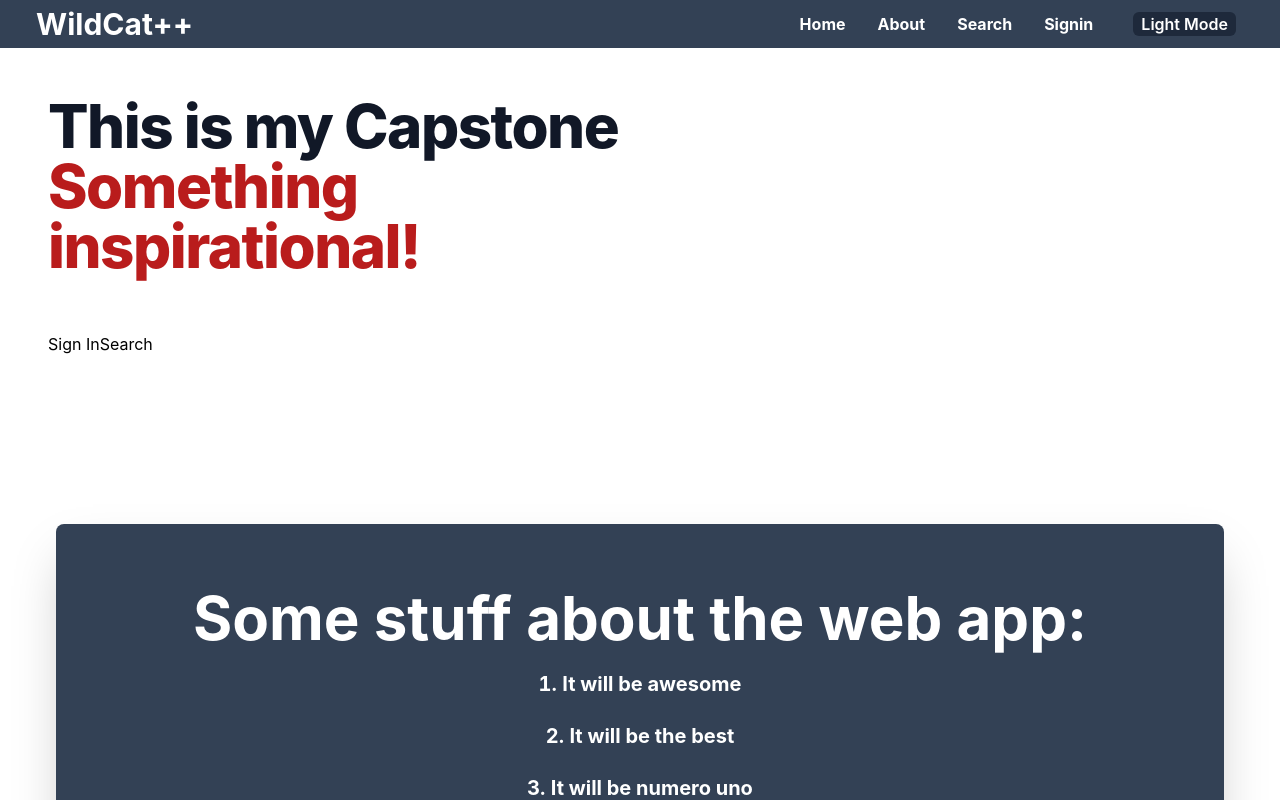
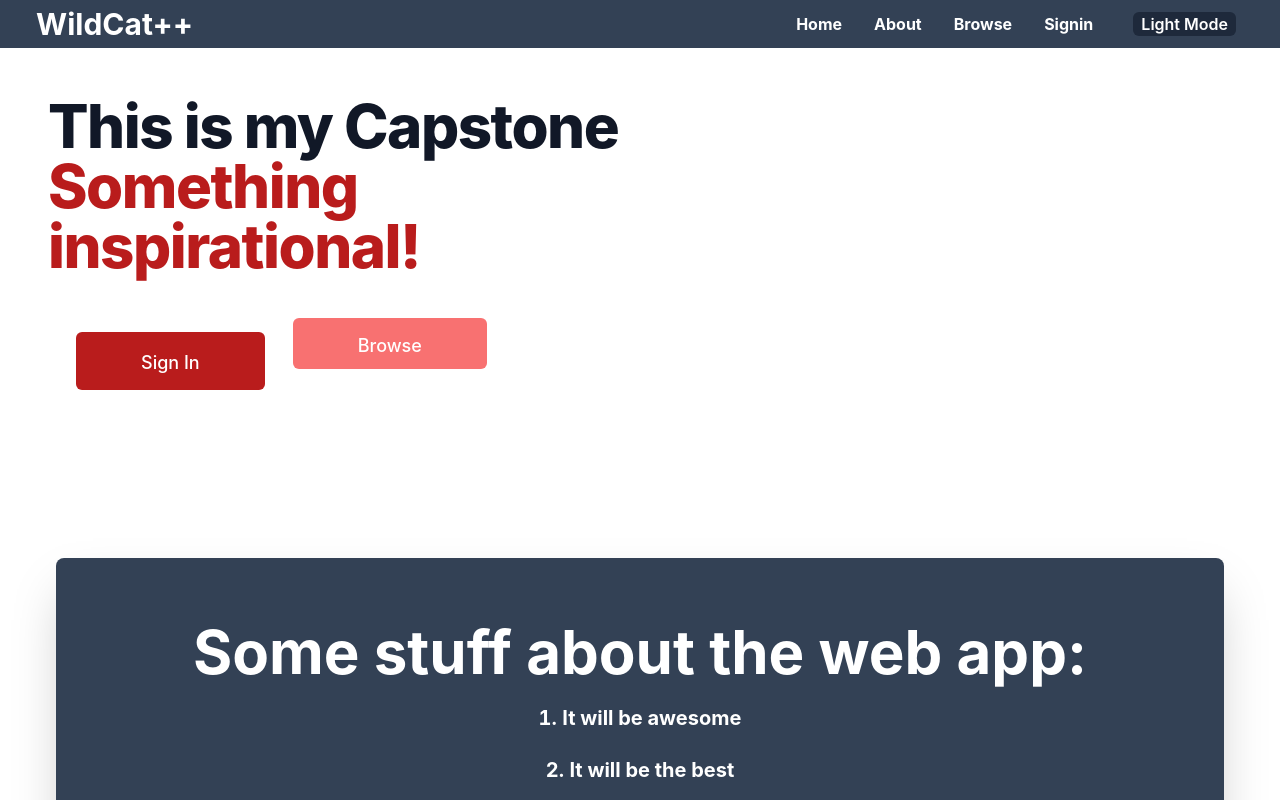
Before and after one commit to magarcia0/capstone, a Next.js app in the folder my-capstone/: page / in a window 1280 px wide. Shown: the top 800 px of the page. Built offline with nearby package versions, Linux system fonts and the light colour scheme; no server answers.

Commit message:
fix Image tags

```diff
--- a/my-capstone/components/navbar.js
+++ b/my-capstone/components/navbar.js
@@ -38,7 +38,7 @@ export default function Nav() {
 
           <li>
             <div className="no-underline px-4 py-2 font-bold text-white hover:text-blue-400 0">
-              <Link href="/search">Search</Link>
+              <Link href="/search">Browse</Link>
 
             </div>
           </li>
@@ -75,7 +75,7 @@ export default function Nav() {
             <div className="text-center text-white px-3 pt-2 dark:text-white text-xl md:text-3xl lg:text-xl font-bold mb-3">
 
         Signed in as:<p> {session.user.name?session.user.name:session.user.email} </p>
-         <div className=''><Image className='ml-auto mr-auto rounded-[30px]' src={ session.user.image } alt='' width="60"/> </div>
+         <div className=''><Image className='ml-auto mr-auto rounded-[30px]' src={ session.user.image } alt='' height="60" width="60"/> </div>
             </div>
           </div>
         </div>
@@ -111,7 +111,7 @@ else{
 
           <li>
             <div className="no-underline px-4 py-2 font-bold text-white hover:text-blue-400 0">
-              <Link href="/search">Search</Link>
+              <Link href="/search">Browse</Link>
 
             </div>
           </li>
--- a/my-capstone/components/products.js
+++ b/my-capstone/components/products.js
@@ -69,7 +69,7 @@ const Products = (props) => {
               <li className="card">
                 <div className="dark:bg-slate-600 px-4 py-6 mb-4 min-w-fit max-w-xs rounded-lg overflow-hidden shadow-xl">
                   <Image
-                    className="w-full opacity-90 rounded-md"
+                    className="w-full opacity-90 rounded-md" width={300} height={300}
                     src={product.gifUrl}
                     alt="exercise image"
                   />
--- a/my-capstone/components/search_products.js
+++ b/my-capstone/components/search_products.js
@@ -28,7 +28,7 @@ const Products = (props) => {
               <li className="card">
                 <div className="dark:bg-slate-600 px-4 py-6 mb-4 min-w-fit max-w-xs rounded-lg overflow-hidden shadow-xl">
                   <Image
-                    className="w-full opacity-90 rounded-md"
+                    className="w-full opacity-90 rounded-md" width={300} height={300}
                     src={product.gifUrl}
                     alt="exercise image"
                   />
--- a/my-capstone/next.config.js
+++ b/my-capstone/next.config.js
@@ -1,3 +1,6 @@
 module.exports = {
   reactStrictMode: true,
+  images: {
+    domains: ['d205bpvrqc9yn1.cloudfront.net', 'lh3.googleusercontent.com'],
+  }
 }
--- a/my-capstone/pages/api/deletePost.js
+++ b/my-capstone/pages/api/deletePost.js
@@ -2,7 +2,7 @@ import { PrismaClient } from "@prisma/client";
 
 const prisma = new PrismaClient();
 
-export default function handler(req, res) {
+export default async function handler(req, res) {
   const { id } = req.body;
   try {
     const deletePost= await prisma.post.delete({
--- a/my-capstone/pages/api/deleteworkout.js
+++ b/my-capstone/pages/api/deleteworkout.js
@@ -2,7 +2,7 @@ import { PrismaClient } from "@prisma/client";
 
 const prisma = new PrismaClient();
 
-export default function handler(req, res) {
+export default async function handler(req, res) {
   const { id } = req.body;
   try {
     const deletePost= await prisma.workouts.delete({
--- a/my-capstone/pages/api/findexercises.js
+++ b/my-capstone/pages/api/findexercises.js
@@ -2,7 +2,7 @@ import { PrismaClient } from "@prisma/client";
 
 const prisma = new PrismaClient();
 
-export default function handler(req, res) {
+export default async function handler(req, res) {
 
   if (req.method === "POST") {
     const { workoutId }  = req.body;
--- a/my-capstone/pages/api/workoutid.js
+++ b/my-capstone/pages/api/workoutid.js
@@ -2,7 +2,7 @@ import { PrismaClient } from "@prisma/client";
 
 const prisma = new PrismaClient();
 
-export default function handler(req, res) {
+export default async function handler(req, res) {
   const { id } = req.body;
   try {
     const results = await prisma.workouts.findMany({
--- a/my-capstone/pages/api/workoutname.js
+++ b/my-capstone/pages/api/workoutname.js
@@ -2,7 +2,7 @@ import { PrismaClient } from "@prisma/client";
 
 const prisma = new PrismaClient();
 
-export default function handler(req, res) {
+export default async function handler(req, res) {
 
   if(req.method !== 'POST'){
     res.status(405).send({message: 'FAILED. Only POST allowed'});
--- a/my-capstone/pages/index.js
+++ b/my-capstone/pages/index.js
@@ -26,21 +26,26 @@ export default function Home() {
                     Something inspirational!
                   </span>
                 </h1>
-
+</div>
                 <div className="mt-5 sm:mt-8 sm:flex sm:justify-center lg:justify-start">
                   <div className="flex justify-center lg:justify-start mt-6 ">
         { `${status}`=="unauthenticated" &&
                     <Link
-                      href="/api/auth/signin"
-                      className="w-full flex items-center justify-center px-8 py-3 border border-transparent text-base font-medium rounded-md text-gray-100 bg-red-700 dark:bg-red-800 dark:hover:bg-blue-700 hover:bg-blue-500 md:py-4 md:text-lg md:px-10">
+                      href="/api/auth/signin">
+                      <a className="pt-4 ml-7 w-full items-center justify-center px-8 py-3 border border-transparent text-base font-medium bg-red-700 dark:bg-red-800 dark:hover:bg-blue-700 text-white rounded-md hover:bg-blue-500 md:text-lg md:px-16">
                       Sign In
+                      </a>
                     </Link>
         }
+                    <div>
                     <Link
                       href="/search"
-                      className="pt-4 ml-7 w-full items-center justify-center px-8 py-3 border border-transparent text-base font-medium bg-red-400 dark:bg-red-500 dark:hover:bg-blue-700 text-white rounded-md hover:bg-blue-500 md:text-lg md:px-16">
-                    Search
+                      >
+                      <a className="pt-4 ml-7 w-full items-center justify-center px-8 py-3 border border-transparent text-base font-medium bg-red-400 dark:bg-red-500 dark:hover:bg-blue-700 text-white rounded-md hover:bg-blue-500 md:text-lg md:px-16">
+                    Browse
+                    </a>
                     </Link>
+
                   </div>
                 </div>
               </div>
--- a/my-capstone/pages/search.js
+++ b/my-capstone/pages/search.js
@@ -17,7 +17,6 @@ const Frontend = () => {
                 const response = await fetch(defaultEndpoint);
                 const content = await response.json();
                 setAllProducts(content);
-                allProducts = content;
                 setFilteredProducts(content);
             }
         )()
--- a/my-capstone/pages/workouts/[id].js
+++ b/my-capstone/pages/workouts/[id].js
@@ -46,7 +46,7 @@ const Details = ({ id }) => {
                 <li className="card">
                   <div className="dark:bg-slate-600 px-4 py-6 mb-4 min-w-fit max-w-xs rounded-lg overflow-hidden shadow-xl">
                     <Image
-                      className="w-full opacity-90 rounded-md"
+                      className="w-full opacity-90 rounded-md" width={300} height={300}
                       src={product.gifurl}
                       alt="exercise image"
                     />
```
